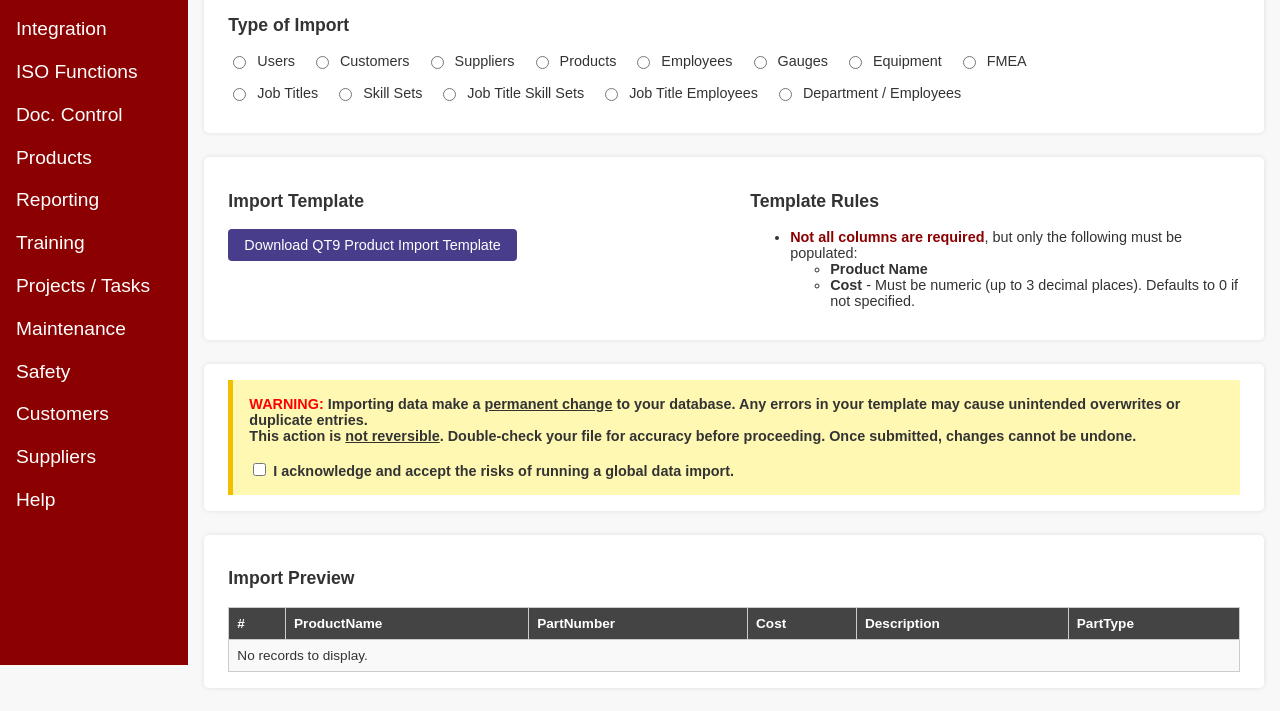
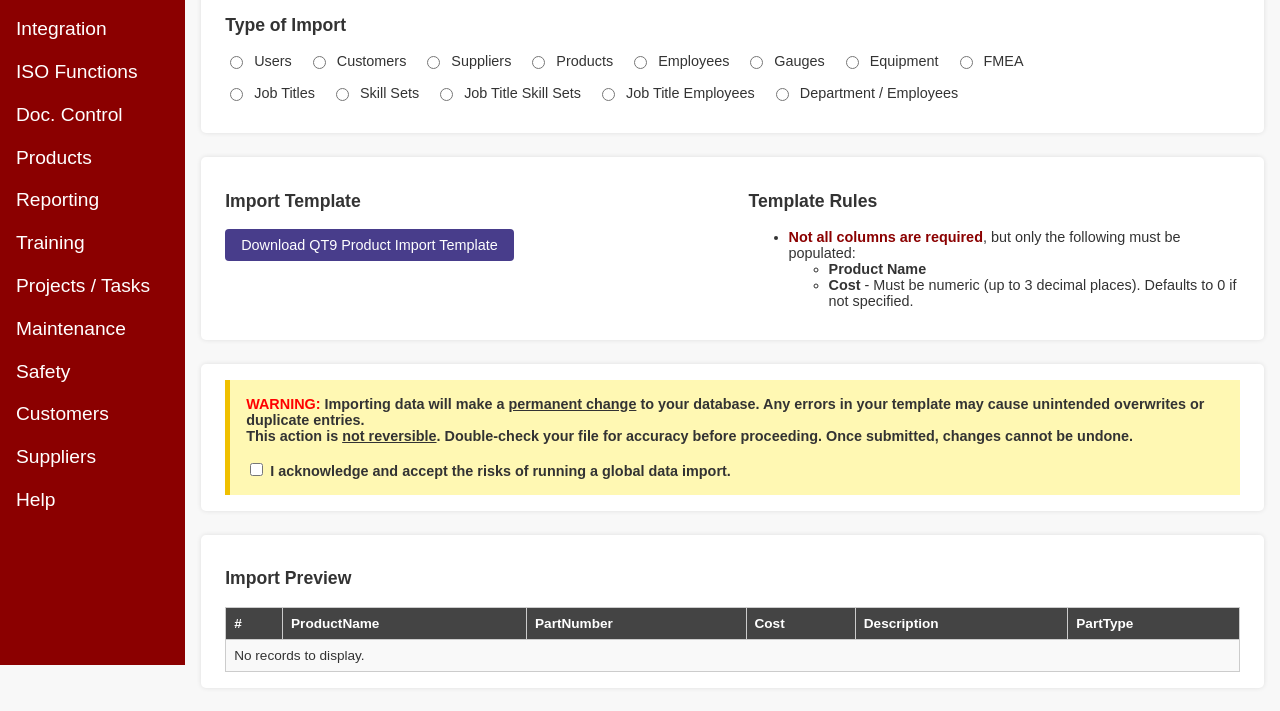
Before and after one commit to spulidoqt9/qt9-import-demo, a plain HTML site: page index.html in a window 1280 px wide. Shown: the part 135-846 px from the top of the page. Drawn offline with Linux system fonts and the light colour scheme.

Commit message:
Update index.html

```diff
--- a/index.html
+++ b/index.html
@@ -204,7 +204,7 @@
 
     <div class="card">
       <div class="disclaimer-box">
-        <span>WARNING:</span> Importing data make a <u>permanent change</u> to your database. Any errors in your template may cause unintended overwrites or duplicate entries.</br>
+        <span>WARNING:</span> Importing data will make a <u>permanent change</u> to your database. Any errors in your template may cause unintended overwrites or duplicate entries.</br>
         This action is <u>not reversible</u>. Double-check your file for accuracy before proceeding.
         Once submitted, changes cannot be undone.<br><br>
         <label><input type="checkbox" name="acknowledge" onchange="toggleImportSections(this)" /> I acknowledge and accept the risks of running a global data import.</label>
```
